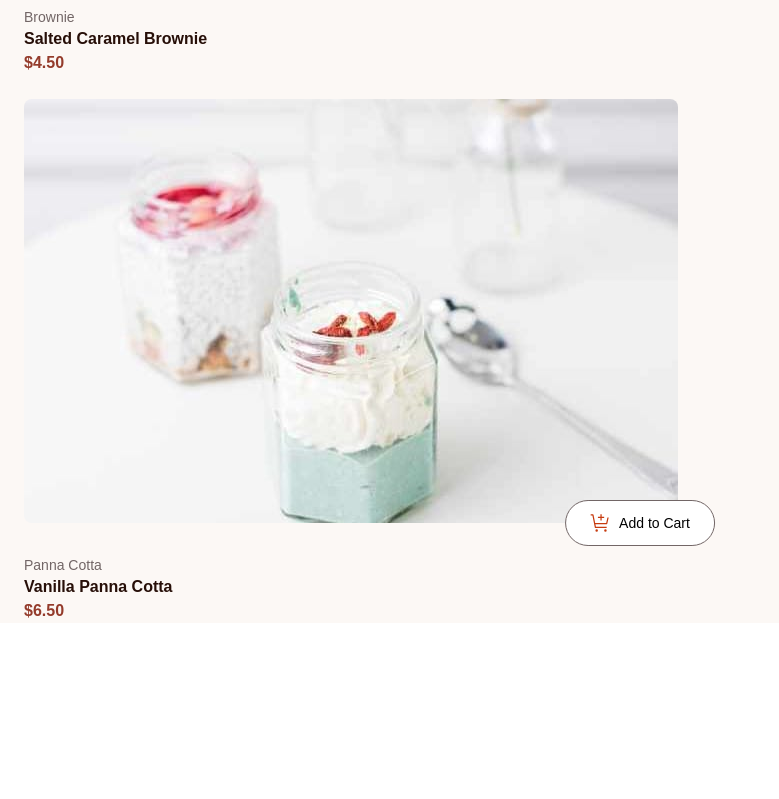
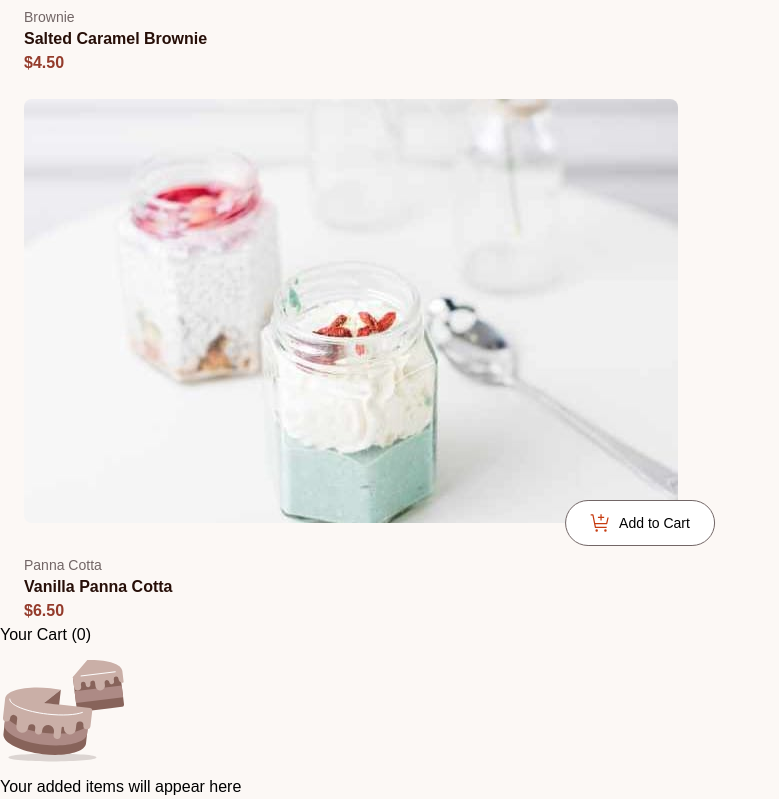
Before and after one commit to vitohartanto/product-list-with-cart, a React (Vite) app: page / in a window 1280 px wide. Shown: the part 4373-5172 px from the top of the page, without its empty margins (0-779 px from the left). Before the commit the page ends 4996 px from the top, so only its background shows below. Built offline with nearby package versions, Linux system fonts and the light colour scheme.

Commit message:
feat: cart

```diff
--- a/src/components/Cart.jsx
+++ b/src/components/Cart.jsx
@@ -1,13 +1,51 @@
+import { current } from '@reduxjs/toolkit';
 import React from 'react';
 import { useState } from 'react';
 import { useSelector, useDispatch } from 'react-redux';
+import emptyCart from '../assets/images/illustration-empty-cart.svg';
 
 const Cart = () => {
   const { items } = useSelector((state) => state.cart);
   const [popUp, setPopUp] = useState(false);
   const dispatch = useDispatch();
+  const filterCount = items.filter((item) => item.count > 0);
+  const allPriceTotal = filterCount.reduce(
+    (accumulator, currentValue) =>
+      (accumulator += currentValue.price * currentValue.count),
+    0
+  );
 
-  return <div>{}</div>;
+  const totalCount = filterCount.reduce(
+    (accumulator, currentValue) => (accumulator += currentValue.count),
+    0
+  );
+
+  const removeCartHandler = (id) => {
+    dispatch(removeCart(id));
+  };
+
+  const confirmOrderHandler = () => {
+    return setPopUp((prev) => !prev);
+  };
+
+  return (
+    <div>
+      {filterCount && totalCount > 0 ? (
+        <div>
+          <h2>Your Cart ({totalCount})</h2>
+          {filterCount.map((item) => (
+            <div key={item.id}></div>
+          ))}
+        </div>
+      ) : (
+        <div>
+          <h2>Your Cart (0)</h2>
+          <img src={emptyCart} alt="empty-cart" />
+          <p>Your added items will appear here</p>
+        </div>
+      )}
+    </div>
+  );
 };
 
 export default Cart;
```
